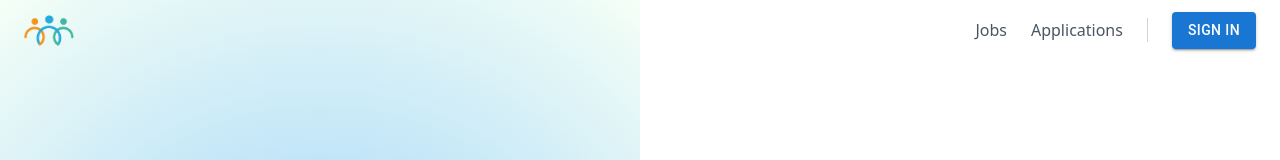
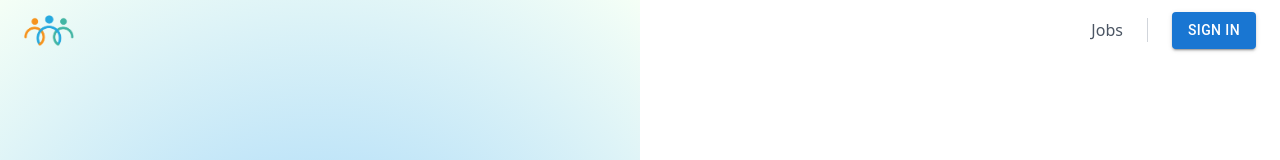
Before and after one commit to YosephSE/ATS, a Next.js app in the folder client/: page /roles in a window 1280 px wide. Shown: the top 160 px of the page. Built offline with nearby package versions, Linux system fonts and the light colour scheme.

Commit message:
Applications on header fixed

```diff
--- a/client/components/Header.tsx
+++ b/client/components/Header.tsx
@@ -67,9 +67,6 @@ const Header = ({ page }: Props) => {
                 <Link href="/candidate/jobs" className="text-base text-gray-600 hover:text-gray-800">
                     Jobs
                 </Link>
-                <Link href="/candidate/applications" className="text-base text-gray-600 hover:text-gray-800">
-                    Applications
-                </Link>
                 <div className="h-6 w-px bg-gray-300"></div>
                 {user.loggedInUser ? (
                     <div>
@@ -91,6 +88,7 @@ const Header = ({ page }: Props) => {
 
                                 }
                             </MenuItem>
+                            <MenuItem><Link href="/candidate/applications">My Applications</Link></MenuItem>
                             {
                                 user.isLoading ?
                                 <CircularProgress size={24} className="text-white" />
```
